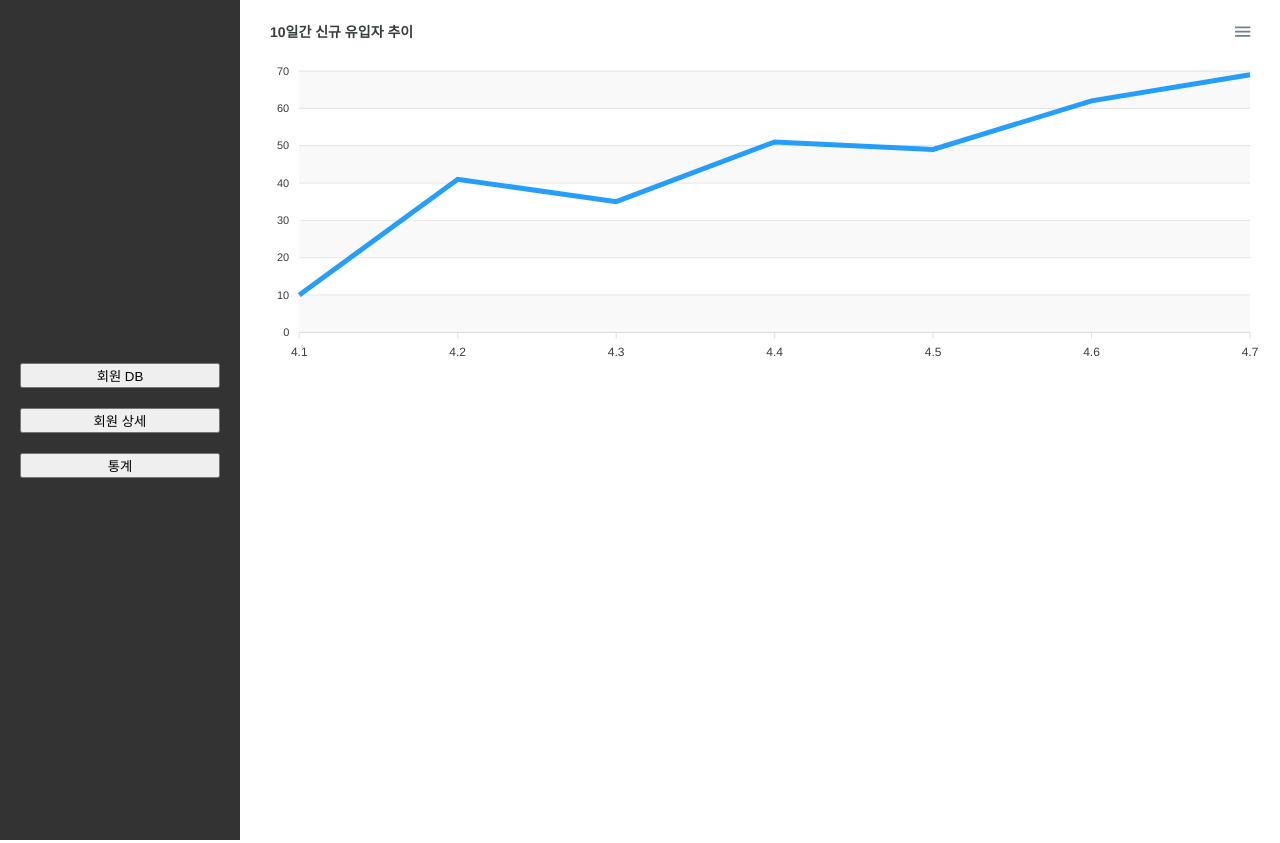
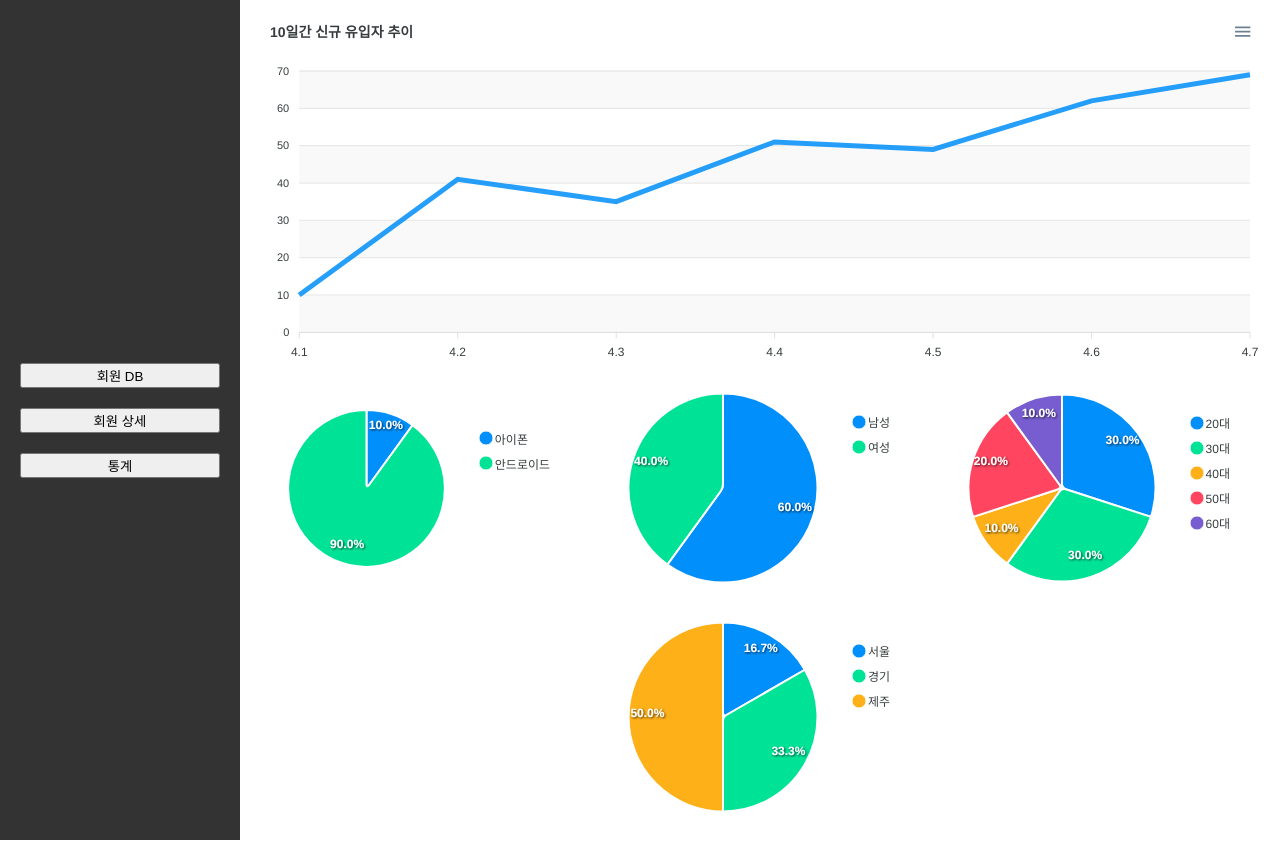
Before and after one commit to talktome-project2/frontend, a React (Create React App) app in the folder frontend/: page /statistics in a window 1280 px wide. Built offline with nearby package versions, Linux system fonts and the light colour scheme.

Commit message:
Pie Chart and Chart Board

```diff
--- /dev/null
+++ b/frontend/src/Components/PieChart.tsx
@@ -0,0 +1,51 @@
+import ReactApexChart from "react-apexcharts";
+import { useState } from "react";
+import React from "react";
+type PieChartProps = {
+  data: {
+    series: number[];
+    labels: string[];
+  };
+};
+
+const PieChart = ({ data }: PieChartProps) => {
+  const [state, setState] = useState({
+    series: data.series, // props에서 가져오기
+    options: {
+      chart: {
+        width: 200,
+        type: "pie" as "pie",
+      },
+      labels: data.labels, // props에서 가져오기
+      responsive: [
+        {
+          breakpoint: 480,
+          options: {
+            chart: {
+              width: 200,
+            },
+            legend: {
+              position: "bottom",
+            },
+          },
+        },
+      ],
+    },
+  });
+
+  return (
+    <div>
+      <div id="chart">
+        <ReactApexChart
+          options={state.options}
+          series={state.series}
+          type="pie"
+          width={300}
+        />
+      </div>
+      <div id="html-dist"></div>
+    </div>
+  );
+};
+
+export default PieChart;
--- /dev/null
+++ b/frontend/src/Components/PieCharts.tsx
@@ -0,0 +1,47 @@
+import React from "react";
+import PieChart from "./PieChart";
+import styled from "styled-components";
+
+const PieBoard = styled.div`
+  display: flex; // ✅ 가로 정렬
+  justify-content: space-around; // ✅ 여백을 균등하게 배치 (원하는 값으로 변경 가능)
+  align-items: center; // ✅ 세로 중앙 정렬
+  flex-wrap: wrap; // ✅ 화면이 작을 때 줄바꿈 (필요 없으면 제거)
+  gap: 20px; // ✅ 컴포넌트 간 여백 추가
+`;
+
+type PieChartProps = {
+  series: number[];
+  labels: string[];
+};
+
+const platformData: PieChartProps = {
+  series: [10, 90],
+  labels: ["아이폰", "안드로이드"],
+};
+
+const genderData: PieChartProps = {
+  series: [60, 40],
+  labels: ["남성", "여성"],
+};
+const ageData: PieChartProps = {
+  series: [30, 30, 10, 20, 10],
+  labels: ["20대", "30대", "40대", "50대", "60대"],
+};
+const loctionData: PieChartProps = {
+  series: [10, 20, 30],
+  labels: ["서울", "경기", "제주"],
+};
+
+const PieCharts = () => {
+  return (
+    <PieBoard>
+      <PieChart data={platformData} />
+      <PieChart data={genderData} />
+      <PieChart data={ageData} />
+      <PieChart data={loctionData} />
+    </PieBoard>
+  );
+};
+
+export default PieCharts;
--- a/frontend/src/Components/Serach.tsx
+++ b/frontend/src/Components/Serach.tsx
@@ -59,7 +59,7 @@ const locations = [
   "제주",
   "해외",
 ];
-const gender = ["전체", "남자", "여자"];
+const gender = ["전체", "남성", "여성"];
 const ios = ["전체", "아이폰", "안드로이드"];
 
 const SearchBar = () => {
--- a/frontend/src/Pages/statistics.tsx
+++ b/frontend/src/Pages/statistics.tsx
@@ -1,6 +1,7 @@
 import NavigationBar from "../Components/NavigationBar";
 import styled from "styled-components";
 import NewUserChart from "../Components/NewUserChart";
+import PieCharts from "../Components/PieCharts";
 const ContentWrapper = styled.div`
   padding: 20px; /* 내용에 여백 추가 */
   z-index: 1;
@@ -18,6 +19,7 @@ const StatisticsPage = () => {
         <NavigationBar />
         <ContentWrapper>
           <NewUserChart />
+          <PieCharts />
         </ContentWrapper>
       </PageContainer>
     </>
```
